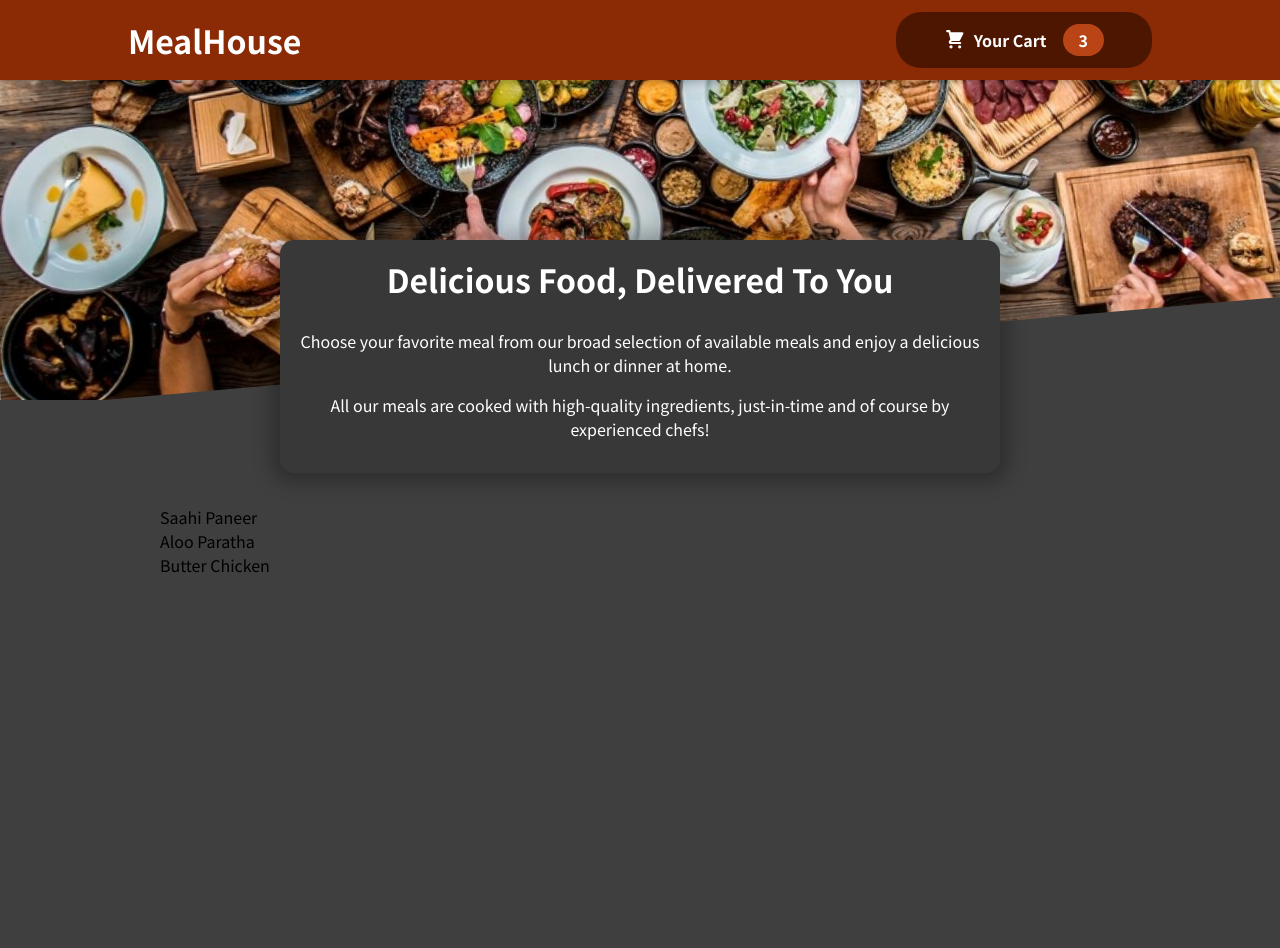
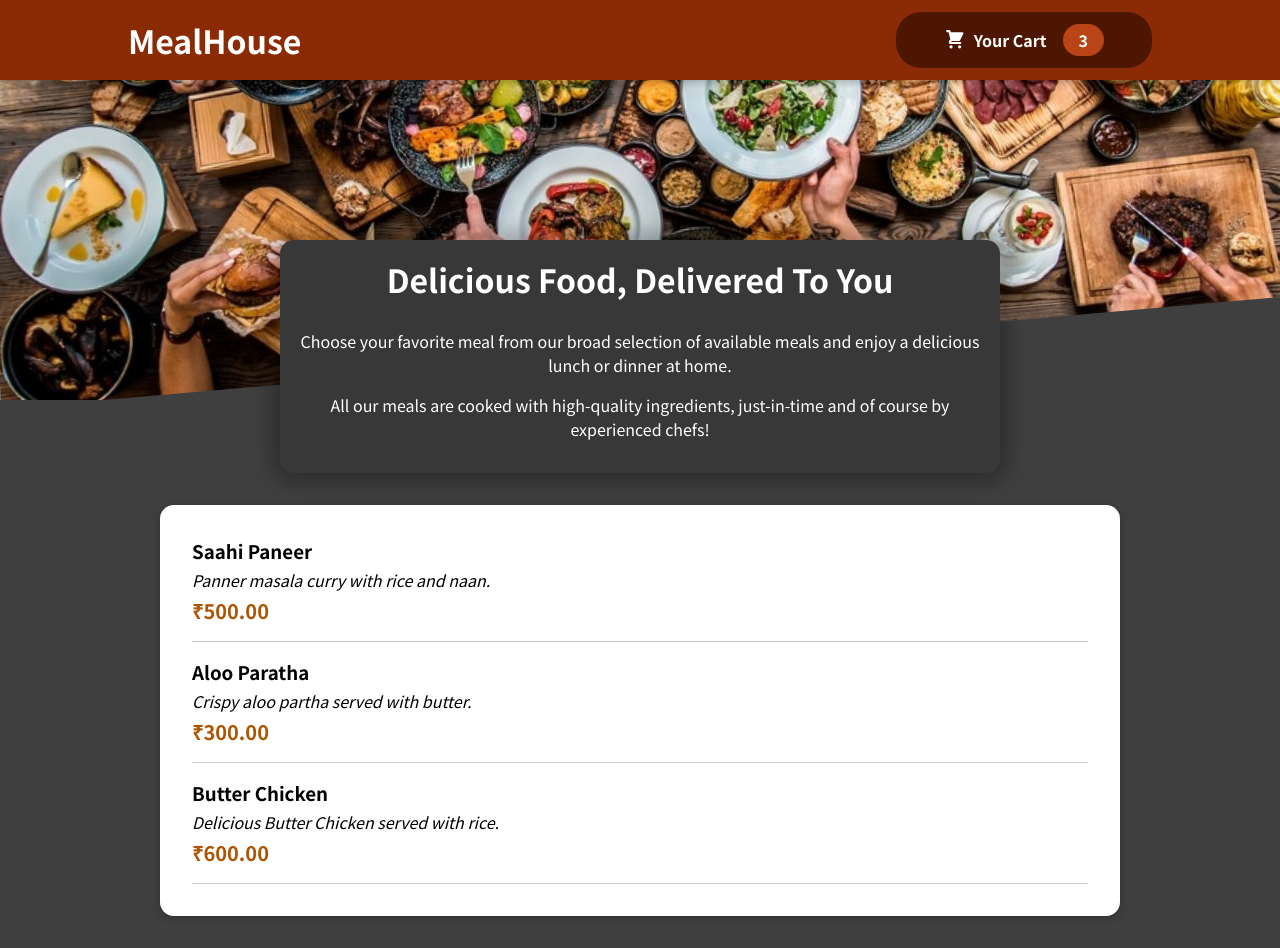
Before and after one commit to RishabhChhokar/Basic-food-order-app, a JavaScript app: page / in a window 1280 px wide. Before the commit the page ends 800 px from the top, so only its background shows below. Built offline with nearby package versions, Linux system fonts and the light colour scheme.

Commit message:
Added css and a separate component for displaying food items.

```diff
--- a/src/components/Meals/Meals.js
+++ b/src/components/Meals/Meals.js
@@ -1,6 +1,7 @@
 import classes1 from "./MenuList.module.css";
 import classes2 from "./MenuSummary.module.css";
-
+import Card from "../UI/Card"
+import MealsList from "./MealsList"
 const Meals = () => {//Main Component to export
   return (
     <>
@@ -31,28 +32,37 @@
     id: "m1",
     name: "Saahi Paneer",
     description: "Panner masala curry with rice and naan.",
-    price: 22.99,
+    price: 500
   },
   {
     id: "m2",
     name: "Aloo Paratha",
     description: "Crispy aloo partha served with butter.",
-    price: 16.5,
+    price: 300
   },
   {
     id: "m3",
     name: "Butter Chicken",
     description: "Delicious Butter Chicken served with rice.",
-    price: 12.99,
+    price: 600
   },
 ];
 
 const MenuList = () => {
-  const mealsList = PRESET_MEALS.map((meal) => <li>{meal.name}</li>);
+  const mealsList = PRESET_MEALS.map((meal) => (
+    <MealsList
+      key={meal.id}
+      name={meal.name}
+      description={meal.description}
+      price={meal.price}
+    />
+  ));
 
   return (
     <section className={classes1.meals}>
-      <ul>{mealsList}</ul>
+      <Card>
+        <ul>{mealsList}</ul>
+      </Card>
     </section>
   );
 };
--- /dev/null
+++ b/src/components/Meals/MealsList.js
@@ -0,0 +1,18 @@
+import classes from "./MealsList.module.css";
+
+const MealsList = (props) => {
+  const price = `₹${props.price.toFixed(2)}`;
+
+  return (
+    <li className={classes.meal}>
+      <div>
+        <h3>{props.name}</h3>
+        <div className={classes.description}>{props.description}</div>
+        <div className={classes.price}>{price}</div>
+      </div>
+      <div></div>
+    </li>
+  );
+};
+
+export default MealsList;
--- /dev/null
+++ b/src/components/Meals/MealsList.module.css
@@ -0,0 +1,22 @@
+.meal {
+  display: flex;
+  justify-content: space-between;
+  margin: 1rem;
+  padding-bottom: 1rem;
+  border-bottom: 1px solid #ccc;
+}
+
+.meal h3 {
+  margin: 0 0 0.25rem 0;
+}
+
+.description {
+  font-style: italic;
+}
+
+.price {
+  margin-top: 0.25rem;
+  font-weight: bold;
+  color: #ad5502;
+  font-size: 1.25rem;
+}
--- /dev/null
+++ b/src/components/UI/Card.js
@@ -0,0 +1,7 @@
+import classes from "./Card.module.css";
+
+const Card = (props) => {
+  return <div className={classes.card}>{props.children}</div>;
+};
+
+export default Card;
--- /dev/null
+++ b/src/components/UI/Card.module.css
@@ -0,0 +1,6 @@
+.card {
+  padding: 1rem;
+  box-shadow: 0 2px 8px rgba(0, 0, 0, 0.25);
+  border-radius: 14px;
+  background-color: white;
+}
```
